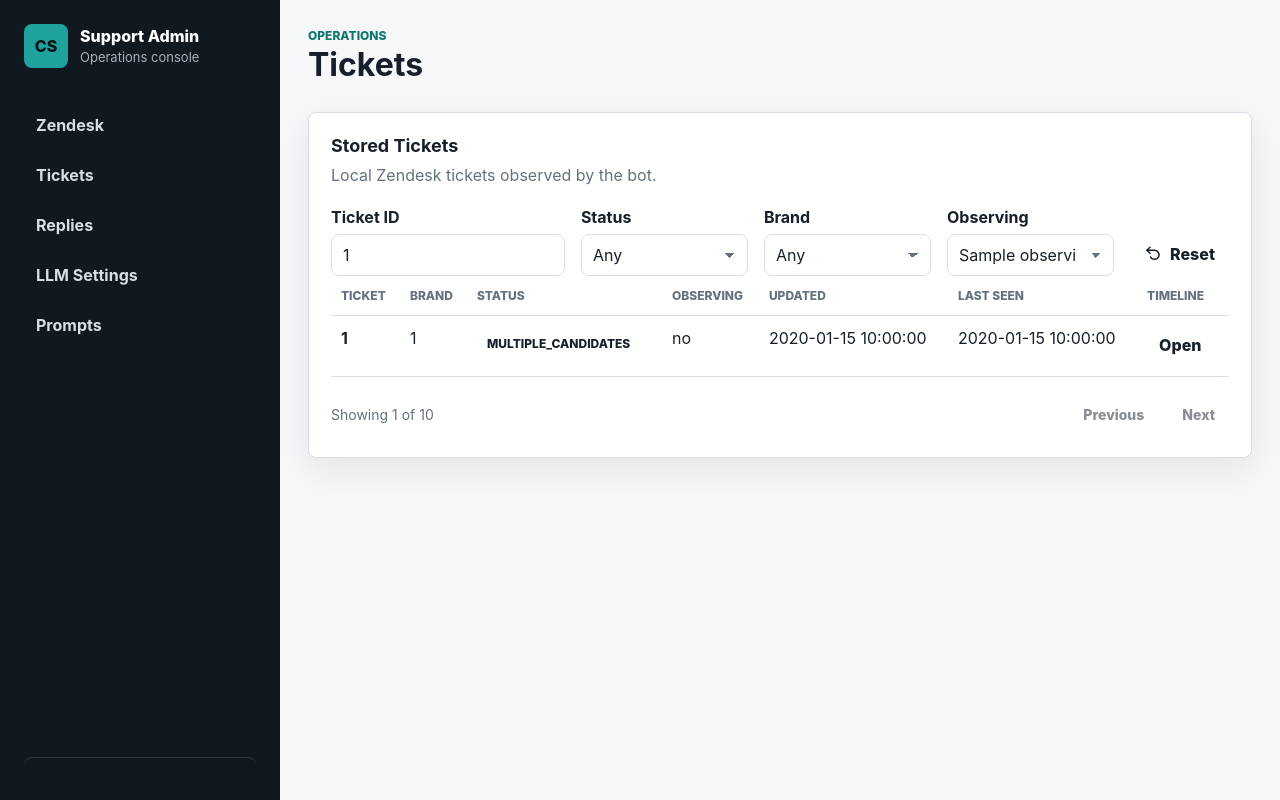
After one commit to jendox/cs_ai, a FastAPI app: template src/web_admin/templates/tickets.html in a window 1280 px wide. The commit adds this page. Run offline with FastAPI, Linux system fonts and the light colour scheme; the template is opened without the code that fills it: most values are stand-ins (such as "Sample title", 1, 10 or a date in 2020); parts of the project's set-up code (start-up, migrations or seed data) failed here and were passed over.

Commit message:
Add web admin tickets list

```diff
--- a/src/db/repositories/__init__.py
+++ b/src/db/repositories/__init__.py
@@ -13,7 +13,7 @@ from .reply_attempts import (
     TicketReplyAttemptNotFound,
     TicketReplyAttemptsRepository,
 )
-from .tickets import TicketNotFound, TicketsRepository
+from .tickets import TicketFilters, TicketListResult, TicketNotFound, TicketsRepository
 from .zendesk_settings import ZendeskRuntimeSettingsRepository
 
 __all__ = [
@@ -32,6 +32,8 @@ __all__ = [
     "ReplyAttemptFilters",
     "ReplyAttemptListResult",
     "ReplyAttemptSummary",
+    "TicketFilters",
+    "TicketListResult",
     "TicketNotFound",
     "TicketsRepository",
     "ZendeskRuntimeSettingsRepository",
--- a/src/web_admin/routes/__init__.py
+++ b/src/web_admin/routes/__init__.py
@@ -5,6 +5,7 @@ from .health import router as health_router
 from .llm import router as llm_router
 from .prompts import router as prompts_router
 from .replies import router as replies_router
+from .tickets import router as tickets_router
 from .users import router as users_router
 from .zendesk import router as zendesk_router
 
@@ -13,6 +14,7 @@ router = APIRouter()
 router.include_router(auth_router)
 router.include_router(health_router)
 router.include_router(zendesk_router)
+router.include_router(tickets_router)
 router.include_router(replies_router)
 router.include_router(llm_router)
 router.include_router(prompts_router)
--- a/src/web_admin/static/admin.css
+++ b/src/web_admin/static/admin.css
@@ -854,6 +854,10 @@ input[type="number"]::-webkit-inner-spin-button {
   align-items: end;
 }
 
+.tickets-filters-form {
+  grid-template-columns: minmax(160px, 1.4fr) minmax(130px, 1fr) minmax(150px, 1fr) minmax(150px, 1fr) auto;
+}
+
 .filter-reset-button {
   display: inline-flex;
   gap: 8px;
@@ -896,8 +900,18 @@ input[type="number"]::-webkit-inner-spin-button {
   margin-top: 4px;
 }
 
+.tickets-table {
+  min-width: 820px;
+}
+
+.table-button {
+  min-height: 34px;
+  padding: 7px 12px;
+}
+
 @media (max-width: 820px) {
-  .filters-form {
+  .filters-form,
+  .tickets-filters-form {
     grid-template-columns: 1fr;
   }
 
--- a/src/web_admin/templates/base.html
+++ b/src/web_admin/templates/base.html
@@ -21,6 +21,9 @@
       <nav class="nav">
         <a class="nav-link {% if active_page == 'zendesk' %}is-active{% endif %}" href="/admin/zendesk/mode">
           Zendesk
+        </a>
+        <a class="nav-link {% if active_page == 'tickets' %}is-active{% endif %}" href="/admin/tickets">
+          Tickets
         </a>
         <a class="nav-link {% if active_page == 'replies' %}is-active{% endif %}" href="/admin/replies">
           Replies
--- /dev/null
+++ b/src/web_admin/templates/tickets.html
@@ -0,0 +1,163 @@
+{% extends "base.html" %}
+
+{% block title %}Tickets · CS Admin{% endblock %}
+{% block kicker %}Operations{% endblock %}
+{% block page_title %}Tickets{% endblock %}
+
+{% block content %}
+<section class="panel">
+  <div class="section-heading">
+    <div>
+      <h2>Stored Tickets</h2>
+      <p>Local Zendesk tickets observed by the bot.</p>
+    </div>
+  </div>
+
+  <form class="form filters-form tickets-filters-form" method="get" action="/admin/tickets" data-auto-filter-form>
+    <label class="field">
+      <span>Ticket ID</span>
+      <input name="ticket_id" type="text" inputmode="numeric" value="{{ selected_ticket_id }}" data-ticket-filter-input>
+    </label>
+
+    <label class="field">
+      <span>Status</span>
+      <select name="status">
+        <option value="">Any</option>
+        {% for item in statuses %}
+          <option value="{{ item.value }}" {% if selected_status == item.value %}selected{% endif %}>
+            {{ item.value }}
+          </option>
+        {% endfor %}
+      </select>
+    </label>
+
+    <label class="field">
+      <span>Brand</span>
+      <select name="brand">
+        <option value="">Any</option>
+        {% for item in brands %}
+          <option value="{{ item.value }}" {% if selected_brand == item.value|string %}selected{% endif %}>
+            {{ item.name }}
+          </option>
+        {% endfor %}
+      </select>
+    </label>
+
+    <label class="field">
+      <span>Observing</span>
+      <select name="observing">
+        {% for value, label in observing_options %}
+          <option value="{{ value }}" {% if selected_observing == value %}selected{% endif %}>
+            {{ label }}
+          </option>
+        {% endfor %}
+      </select>
+    </label>
+
+    <input type="hidden" name="limit" value="{{ limit }}">
+    <a class="button button-secondary filter-reset-button" href="/admin/tickets" title="Reset filters" aria-label="Reset filters">
+      <svg aria-hidden="true" viewBox="0 0 24 24">
+        <path d="M4 7h10a6 6 0 1 1-5.2 9"></path>
+        <path d="M4 7l4-4"></path>
+        <path d="M4 7l4 4"></path>
+      </svg>
+      <span>Reset</span>
+    </a>
+  </form>
+
+  <div class="table-wrap">
+    <table class="data-table tickets-table">
+      <thead>
+        <tr>
+          <th>Ticket</th>
+          <th>Brand</th>
+          <th>Status</th>
+          <th>Observing</th>
+          <th>Updated</th>
+          <th>Last Seen</th>
+          <th>Timeline</th>
+        </tr>
+      </thead>
+      <tbody>
+        {% for item in result.items %}
+          <tr>
+            <td>
+              <a class="table-link" href="/admin/replies/tickets/{{ item.ticket_id }}">
+                <strong>{{ item.ticket_id }}</strong>
+              </a>
+            </td>
+            <td>{{ item.brand_id }}</td>
+            <td>
+              <span class="status-pill {{ item.status|lower }}">{{ item.status }}</span>
+            </td>
+            <td>{{ "yes" if item.observing else "no" }}</td>
+            <td>{{ item.updated_at.strftime("%Y-%m-%d %H:%M:%S") if item.updated_at else "-" }}</td>
+            <td>{{ item.last_seen_at.strftime("%Y-%m-%d %H:%M:%S") if item.last_seen_at else "-" }}</td>
+            <td>
+              <a class="button button-secondary table-button" href="/admin/replies/tickets/{{ item.ticket_id }}">Open</a>
+            </td>
+          </tr>
+        {% else %}
+          <tr>
+            <td colspan="7">No tickets found.</td>
+          </tr>
+        {% endfor %}
+      </tbody>
+    </table>
+  </div>
+
+  <div class="pagination">
+    <div>
+      Showing {{ result.items|length }} of {{ result.total }}
+    </div>
+    <div class="pagination-actions">
+      {% if has_prev %}
+        <a class="button button-secondary" href="{{ prev_url }}">Previous</a>
+      {% else %}
+        <button class="button button-secondary" type="button" disabled>Previous</button>
+      {% endif %}
+
+      {% if has_next %}
+        <a class="button button-secondary" href="{{ next_url }}">Next</a>
+      {% else %}
+        <button class="button button-secondary" type="button" disabled>Next</button>
+      {% endif %}
+    </div>
+  </div>
+</section>
+
+<script>
+  (() => {
+    const form = document.querySelector("[data-auto-filter-form]");
+    if (!form) {
+      return;
+    }
+
+    let submitTimer;
+    const submit = () => {
+      window.clearTimeout(submitTimer);
+      form.requestSubmit();
+    };
+
+    form.querySelectorAll("select").forEach((select) => {
+      select.addEventListener("change", submit);
+    });
+
+    form.querySelectorAll("[data-ticket-filter-input]").forEach((input) => {
+      input.addEventListener("keydown", (event) => {
+        if (event.key === "Enter") {
+          event.preventDefault();
+          submit();
+        }
+      });
+
+      input.addEventListener("blur", () => {
+        window.clearTimeout(submitTimer);
+        submitTimer = window.setTimeout(() => {
+          form.requestSubmit();
+        }, 100);
+      });
+    });
+  })();
+</script>
+{% endblock %}
```
Also changed, not shown: src/db/repositories/tickets.py (+72 -2 lines), src/web_admin/routes/tickets.py (added, +154 -0 lines).
